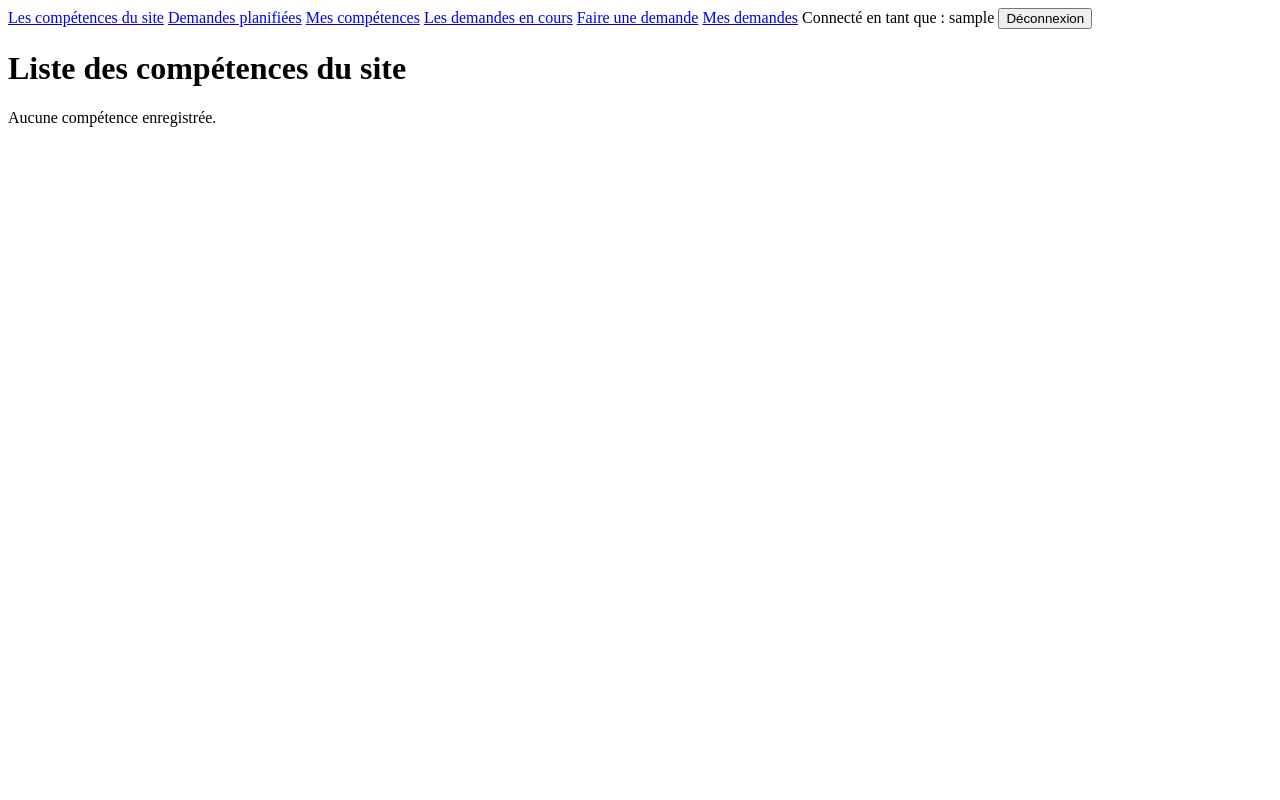
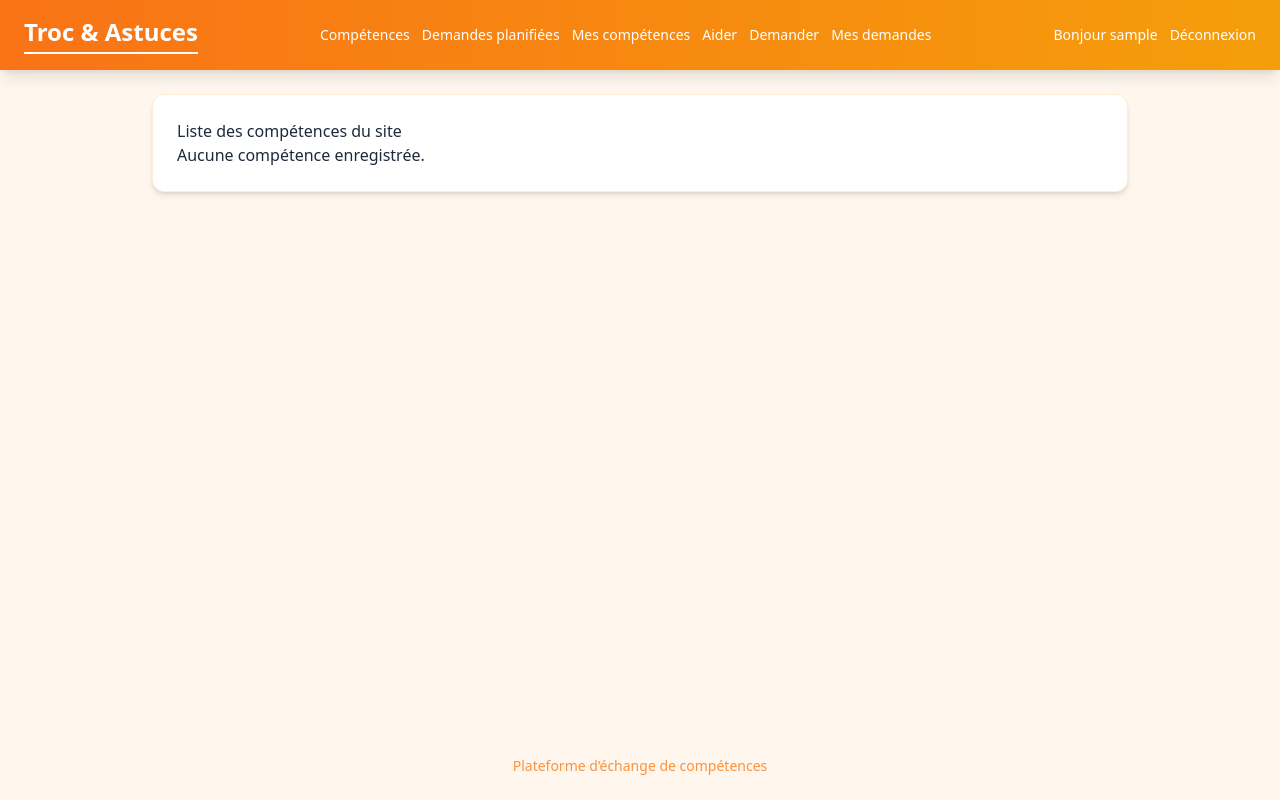
Before and after one commit to AmandineGrardLaurent/python_eval_echange_de_competences, a Django app: page /skills/all/ in a window 1280 px wide. Run offline with Django 5.2, Linux system fonts and the light colour scheme; the visitor is signed in with stand-in values (Sample User, id 1); data that the repository does not hold is empty; some libraries are stand-ins or nearby versions.

Commit message:
stylisation du template `base.html` avec Tailwind

```diff
--- a/echange_de_competences/templates/base.html
+++ b/echange_de_competences/templates/base.html
@@ -1,46 +1,115 @@
+{% load tailwind_tags %}
+
 <!DOCTYPE html>
 <html lang="fr">
 <head>
     <meta charset="UTF-8">
-    <title>{% block title %}Echange de compétences{% endblock %}</title>
+    {% tailwind_css %}
+    <title>{% block title %}Troc & Astuces{% endblock %}</title>
 </head>
-<body>
 
-<nav>
-    <a href="{% url 'skills:all-skills' %}">Les compétences du site</a>
-    <a href="{% url 'skills:help-requests-planned' %}">Demandes planifiées</a>
+<body class="bg-orange-50 text-slate-800 min-h-screen flex flex-col">
 
+<!-- navbar -->
+<header class="bg-gradient-to-r from-orange-500 to-amber-500 text-white shadow-lg">
+    <div class="max-w-8xl mx-auto px-6 py-4 flex justify-between items-center">
+
+        <h1 class="text-2xl font-extrabold border-b-2 border-white pb-1">
+            Troc & Astuces
+        </h1>
+
+        <nav class="flex items-center gap-3 text-sm font-medium">
+
+            <a class="nav-btn"
+               href="{% url 'skills:all-skills' %}">
+                Compétences
+            </a>
+
+            <a class="nav-btn"
+               href="{% url 'skills:help-requests-planned' %}">
+                Demandes planifiées
+            </a>
+            <!-- utilisateur connecté : accès réservés -->
             {% if user.is_authenticated %}
-        <a href="{% url 'skills:my-skills' %}">Mes compétences</a>
-        <a href="{% url 'skills:help-requests-matching-skills' %}">Les demandes en cours</a>
-        <a href="{% url 'skills:help-requests-add' %}">Faire une demande</a>
-        <a href="{% url 'skills:my-help-requests' %}">Mes demandes</a>
-        <span>
-            Connecté en tant que : {{ user.username }}
-            <form action="{% url 'skills:logout' %}" method="post" style="display:inline;">
-                {% csrf_token %}
-                <button type="submit">Déconnexion</button>
-            </form>
-        </span>
-    {% else %}
-            <a href="{% url 'skills:login' %}">Connexion</a>
+
+                <a class="nav-btn"
+                   href="{% url 'skills:my-skills' %}">
+                    Mes compétences
+                </a>
+
+                <a class="nav-btn"
+                   href="{% url 'skills:help-requests-matching-skills' %}">
+                    Aider
+                </a>
+
+                <a class="nav-btn"
+                   href="{% url 'skills:help-requests-add' %}">
+                    Demander
+                </a>
+
+                <a class="nav-btn"
+                   href="{% url 'skills:my-help-requests' %}">
+                    Mes demandes
+                </a>
+
             {% endif %}
+
         </nav>
 
-<main>
-    <div>
+        <div class="flex items-center gap-3 text-sm">
+            <!-- utilisateur connecté : bonjour personnalisé + déconnexion -->
+            {% if user.is_authenticated %}
+
+                <span>Bonjour {{ user.username }}</span>
+
+                <form action="{% url 'skills:logout' %}" method="post">
+                    {% csrf_token %}
+                    <button class="nav-btn-login">
+                        Déconnexion
+                    </button>
+                </form>
+
+            {% else %}
+
+                <a class="nav-btn-login"
+                   href="{% url 'skills:login' %}">
+                    Connexion
+                </a>
+
+            {% endif %}
+
+        </div>
+
+    </div>
+</header>
+
+
+<!-- contenu principal -->
+<main class="flex-grow max-w-5xl mx-auto w-full p-6">
+
+    <!-- affichage des messages de succès ou d'erreur -->
     {% if messages %}
+        <div class="mb-6 space-y-3">
             {% for message in messages %}
-            <div>
-                {{ message }}
+                <div class="bg-amber-100 border border-amber-300 text-amber-800 px-4 py-3 rounded-lg shadow-sm">
+                    message : {{ message }}
                 </div>
             {% endfor %}
+        </div>
     {% endif %}
-    </div>
+
+    <div class="bg-white rounded-xl shadow-md p-6 border border-orange-100">
 
         {% block content %}
         {% endblock %}
+
+    </div>
+
 </main>
+
+<footer class="text-center text-sm text-orange-400 pb-6">
+    Plateforme d’échange de compétences
+</footer>
 
 </body>
 </html>
```
Lines whose indentation alone changed are shown as unchanged.
